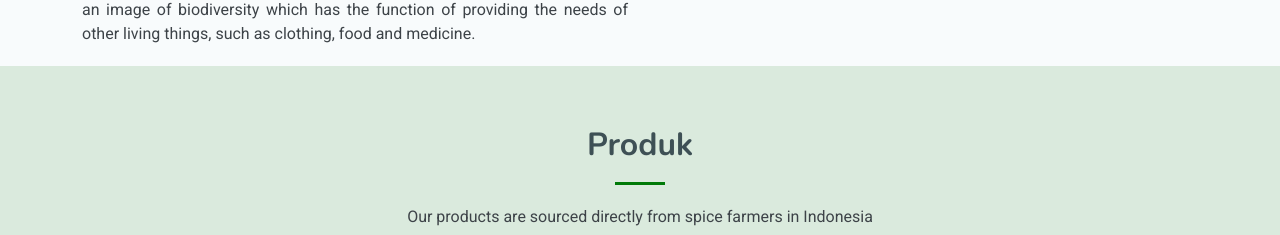
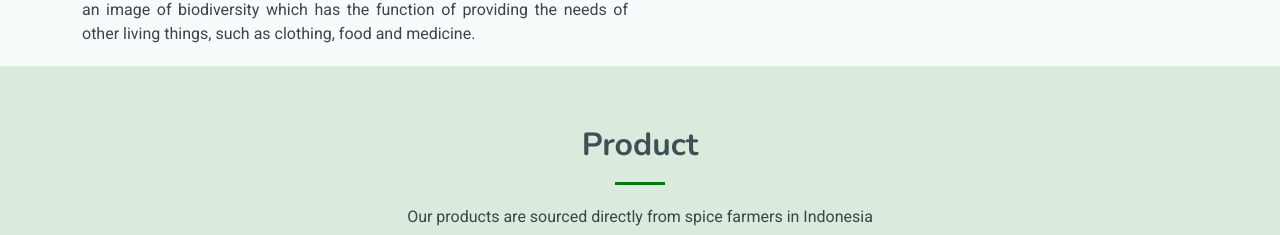
Before and after one commit to Zephhyyrr/PT.RAI_company_website, a Vue app: page / in a window 1280 px wide. Shown: the part 1355-1590 px from the top of the page. Built offline with nearby package versions, Linux system fonts and the light colour scheme.

Commit message:
first publish

```diff
--- a/src/components/ProductSection.vue
+++ b/src/components/ProductSection.vue
@@ -1,7 +1,7 @@
 <template>
     <section id="product" class="features section">
       <div class="container section-title" data-aos="fade-up">
-        <h2>Produk</h2>
+        <h2>Product</h2>
         <p>Our products are sourced directly from spice farmers in Indonesia</p>
       </div>
 
```
